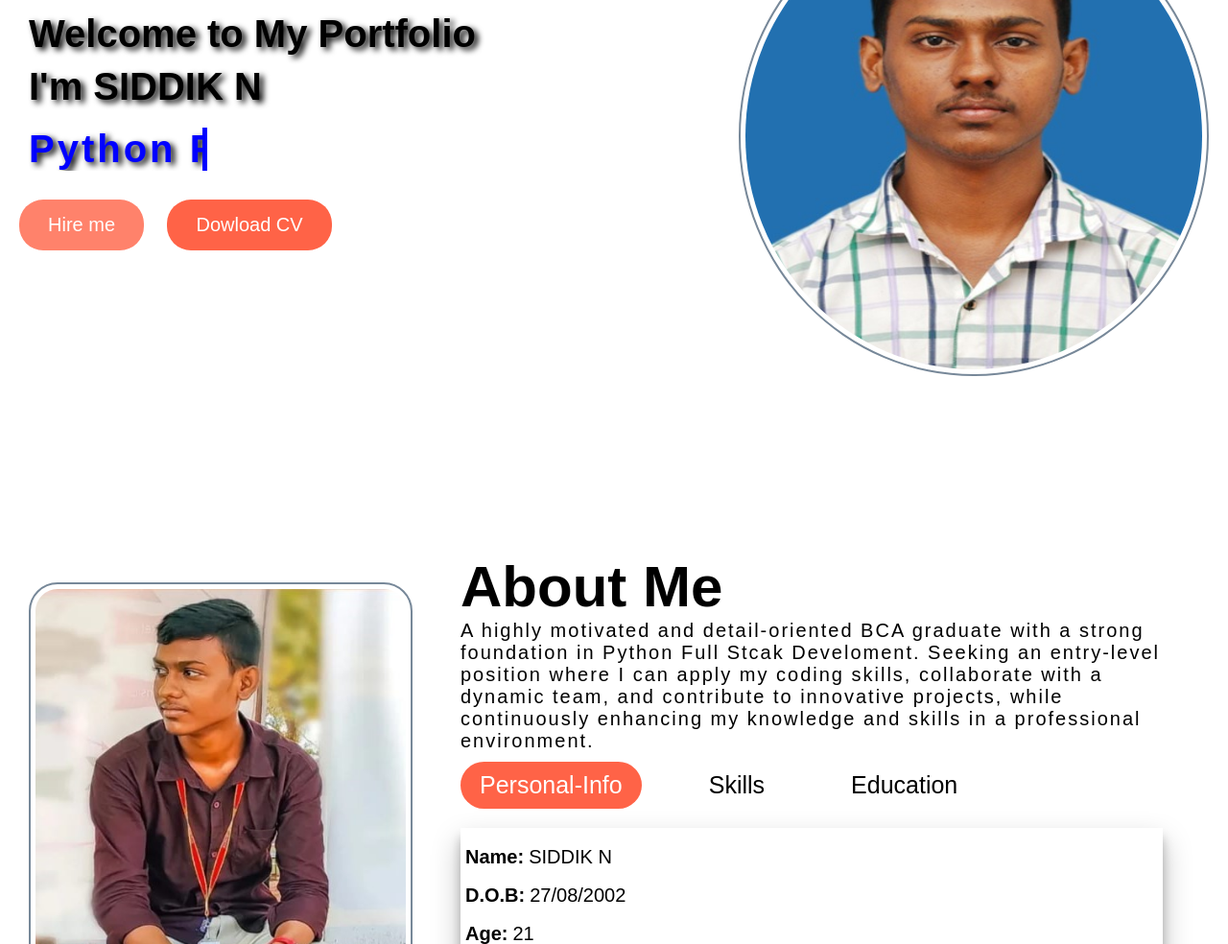
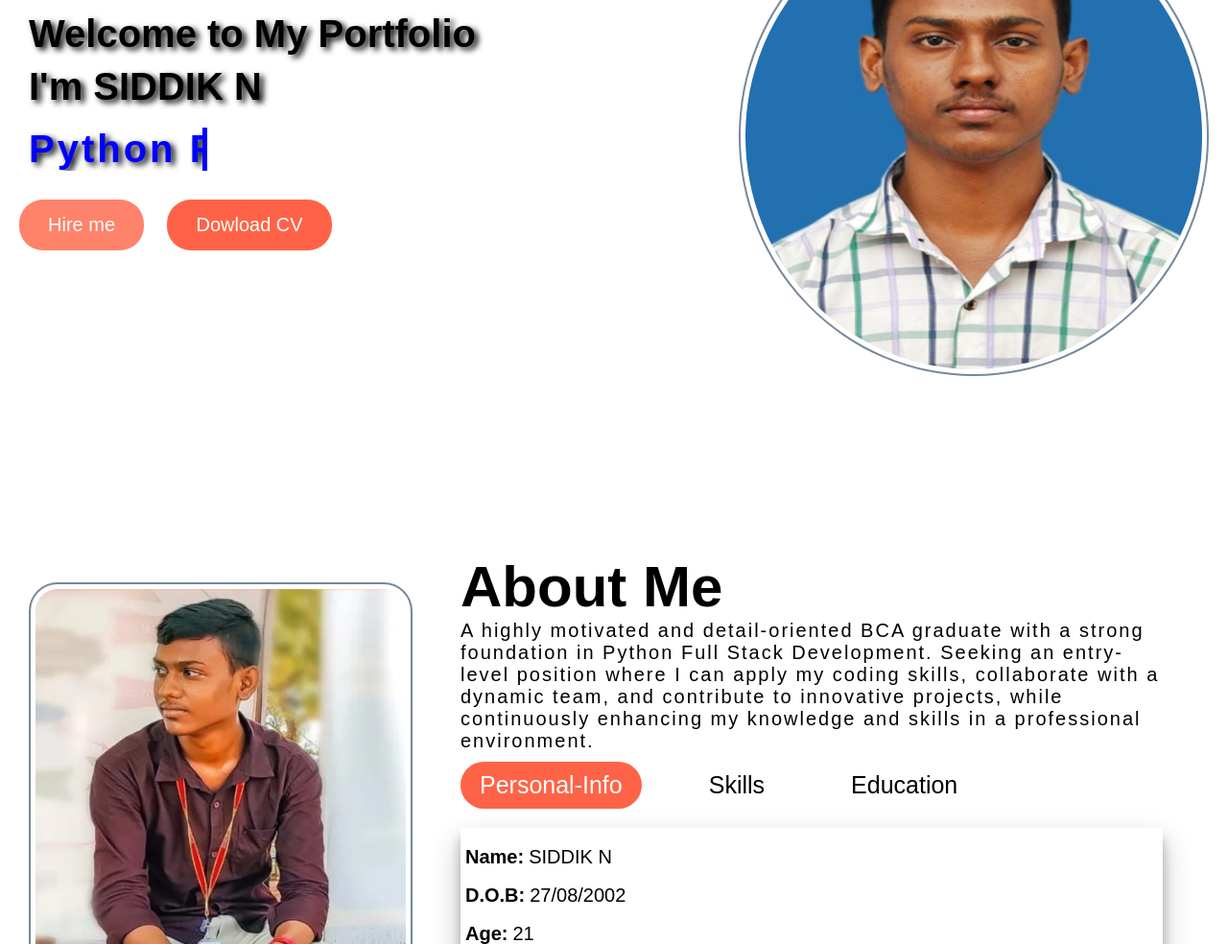
Before and after one commit to siddik07/portfolio, a plain HTML site: page index.html in a window 1280 px wide. Shown: the part 213-1197 px from the top of the page at 96% size. Drawn offline with Linux system fonts and the light colour scheme.

Commit message:
About me content changes

```diff
--- a/index.html
+++ b/index.html
@@ -53,7 +53,7 @@
 				<section>
 					<h1>About Me</h1>
 					<p>A highly motivated and detail-oriented BCA graduate with a strong foundation in
-					Python Full Stcak Develoment. Seeking an entry-level position where I can
+					Python Full Stack Development. Seeking an entry-level position where I can
 apply my coding skills, collaborate with a dynamic team, and contribute to innovative projects, while
 continuously enhancing my knowledge and skills in a professional environment.
 					</p>
```
